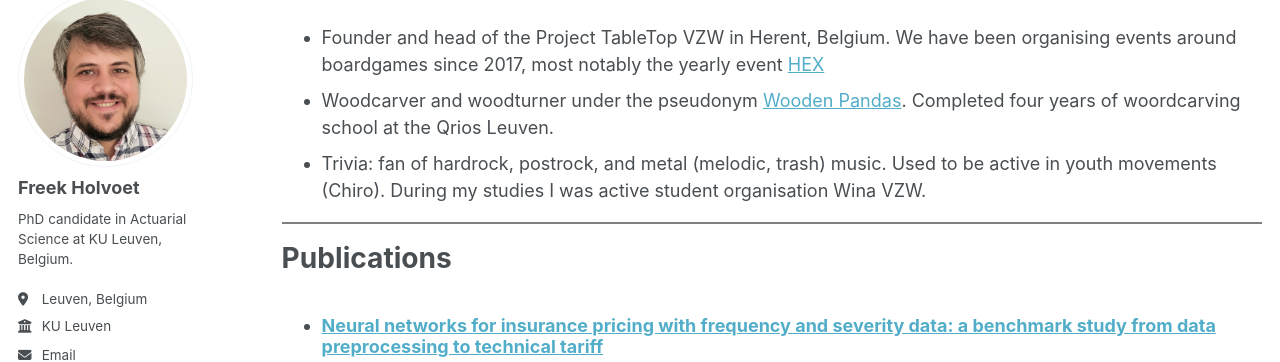
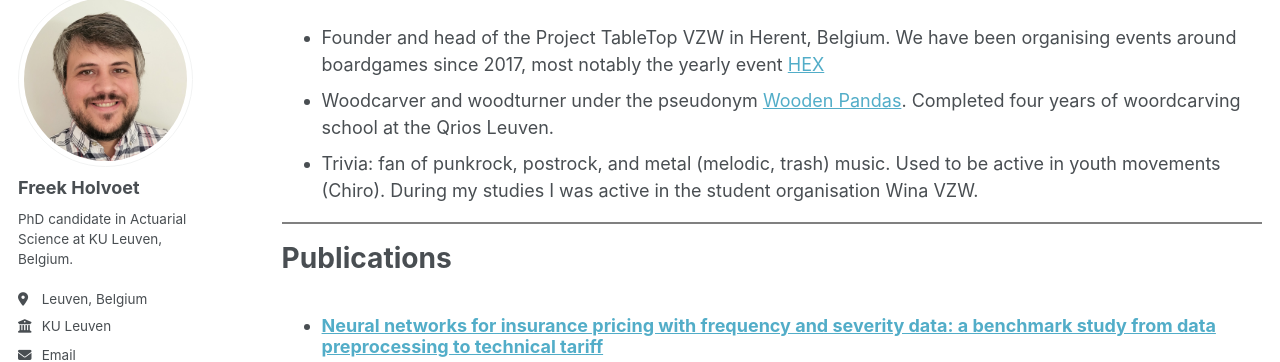
Before and after one commit to freekholvoet/freekholvoet.github.io, a Jekyll site: the page built from _pages/cv.md, in a window 1280 px wide and 900 px high, scrolled down 2029 px. Shown: the part 107-469 px from the top of the window. Built offline with Jekyll 4.4.1, drawn with Linux system fonts in a browser that asks for light colours; some web fonts are replaced.

Commit message:
small_cv_update

```diff
--- a/_pages/cv.md
+++ b/_pages/cv.md
@@ -81,7 +81,7 @@ Personal interests
 
 * Founder and head of the Project TableTop VZW in Herent, Belgium. We have been organising events around boardgames since 2017, most notably the yearly event <a href="https://www.hexgames.be/">HEX</a>
 * Woodcarver and woodturner under the pseudonym <a href="https://www.instagram.com/woodenpandas/">Wooden Pandas</a>. Completed four years of woordcarving school at the Qrios Leuven.
-* Trivia: fan of hardrock, postrock, and metal (melodic, trash) music. Used to be active in youth movements (Chiro). During my studies I was active student organisation Wina VZW.
+* Trivia: fan of punkrock, postrock, and metal (melodic, trash) music. Used to be active in youth movements (Chiro). During my studies I was active in the student organisation Wina VZW.
 
 <hr style="border: none; border-top: 2px solid gray;" />
 
```
